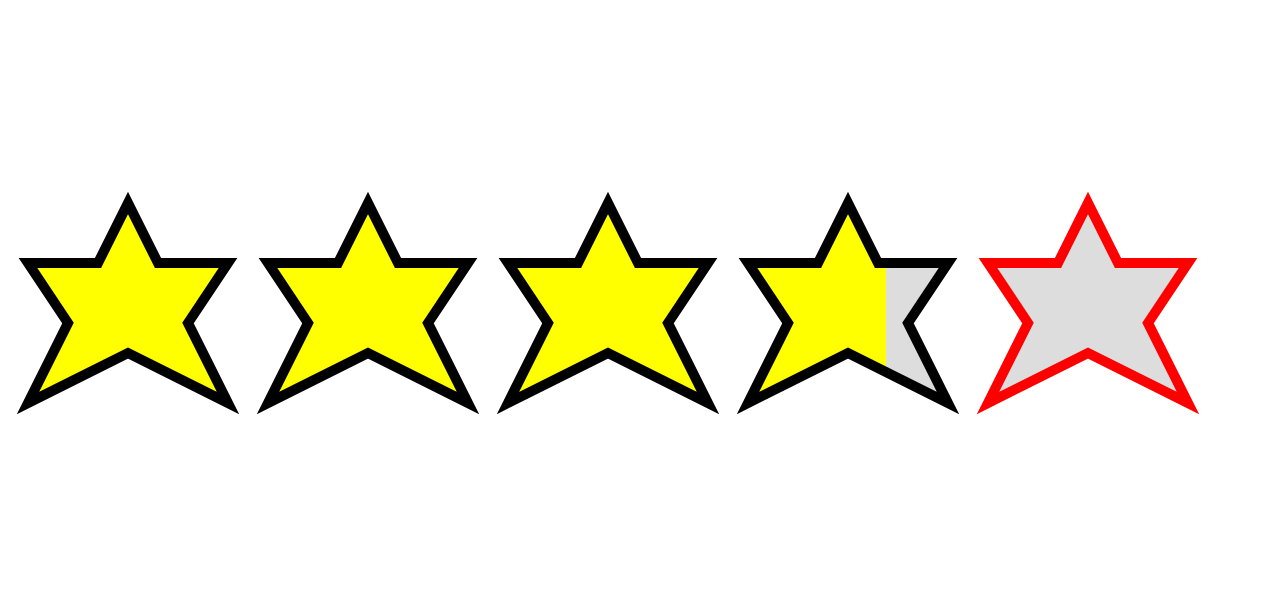
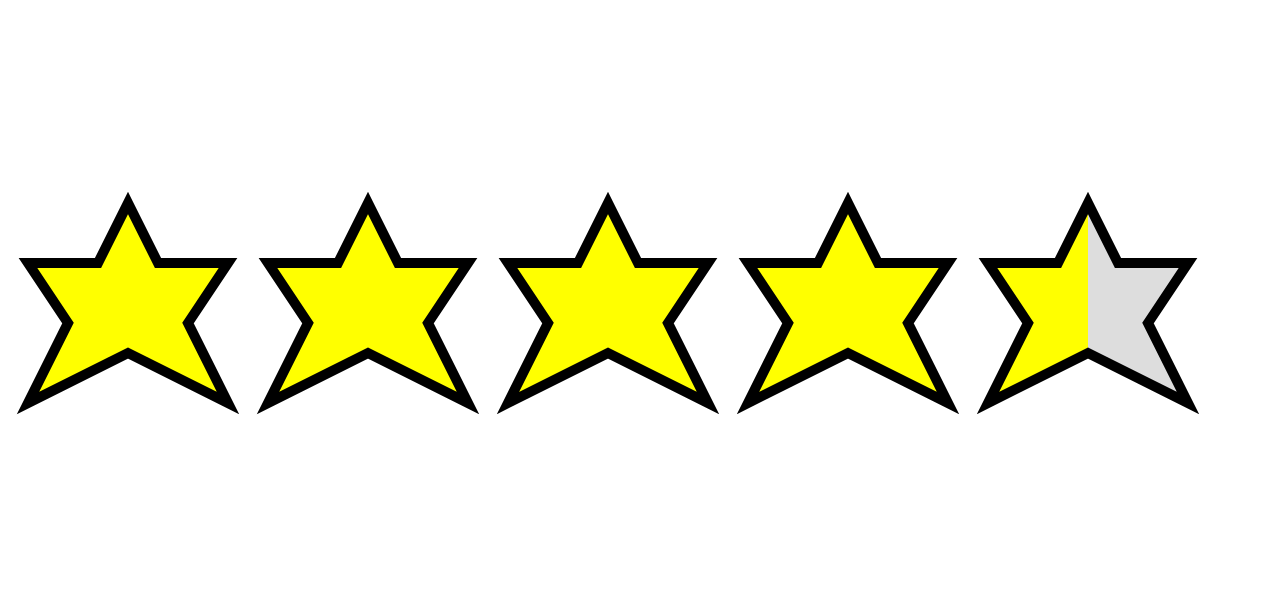
Before and after one commit to siddharthapaul001/js-svg-p-2, a plain HTML site: page index.html in a window 1280 px wide. Shown: the part 5-611 px from the top of the page. Drawn offline with Linux system fonts and the light colour scheme.

Commit message:
fixed a huge mistake

```diff
--- a/index.html
+++ b/index.html
@@ -10,7 +10,7 @@
 
         </div>
         <script>
-            createStar(document.getElementById("svg-container"), "1200px", "600px", 4.69, {
+            createStar(document.getElementById("svg-container"), "1200px", "600px", 4.5, 5, {
                 "direction": "row",
                 "stroke-width": "10px",
                 "rated": {
@@ -21,7 +21,7 @@
                     "fill": "#ddd",
                     "stroke": "#f00"
                 }
-            }, 5);
+            });
         </script>
     </body>
 </html>
--- a/js/main.js
+++ b/js/main.js
@@ -89,7 +89,7 @@ function isFraction(num) {
 }
 
 
-function createStar(parentElement, width, height, rating, styles, N = 5) {
+function createStar(parentElement, width = 0, height = 0, rating, N, styles = {}) {
     let svg = document.createElementNS("http://www.w3.org/2000/svg", "svg"),
         stars = [],
         styleStr = { 'rated': '', 'nonrated': '', 'partial': '' },
@@ -97,8 +97,14 @@ function createStar(parentElement, width, height, rating, styles, N = 5) {
         direction = styles['direction'],
         strokeWidth = styles["stroke-width"] ? pluckSize(styles["stroke-width"]) : 0;
 
+    if (!(parentElement instanceof HTMLElement)) {
+        console.error("First argument must be a html element");
+        return;
+    }
+
     if (isNaN(+N)) {
         console.error("Number of stars must be in numeric value");
+        return;
     }
     if (!strokeWidth.num) {
         strokeWidth = {
@@ -109,12 +115,11 @@ function createStar(parentElement, width, height, rating, styles, N = 5) {
     if (strokeWidth.num > 0 && isFraction(rating)) {
         console.warn("Stroke can result incorrect visualization of fractional rating");
     }
-    console.log(strokeWidth);
 
-    if(!styles['rated']){
+    if (!styles['rated']) {
         styles['rated'] = {};
     }
-    if(!styles['nonrated']){
+    if (!styles['nonrated']) {
         styles['nonrated'] = {};
     }
     styles['rated']['stroke-width'] = strokeWidth.num + strokeWidth.unit;
@@ -122,8 +127,17 @@ function createStar(parentElement, width, height, rating, styles, N = 5) {
     globalThis.N = +N;
     rating = +rating;
 
-    if (!(parentElement instanceof HTMLElement)) {
-        console.error("First argument must be a html element");
+    if (N <= 0) {
+        console.error('N must be a positive number > 0');
+        return;
+    }
+
+    if (isNaN(rating)) {
+        console.error('Expecting rating as number');
+        return;
+    }
+    if (rating > N || rating < 0) {
+        console.error("rating must be a positive number less than or equals to number of stars");
         return;
     }
 
@@ -145,12 +159,12 @@ function createStar(parentElement, width, height, rating, styles, N = 5) {
     }
 
 
-    if(direction == 'row'){
+    if (direction == 'row') {
         if (strokeWidth.num > Math.min(svg.clientWidth / (10 * N), svg.clientHeight / 10)) {
             console.error("Incorrect value of stroke width");
             return;
         }
-    }else if(direction == 'column'){
+    } else if (direction == 'column') {
         if (strokeWidth.num > Math.min(svg.clientHeight / (10 * N), svg.clientWidth / 10)) {
             console.error("Incorrect value of stroke width");
             return;
@@ -229,19 +243,6 @@ function createStar(parentElement, width, height, rating, styles, N = 5) {
             return;
         }
     }
-    if (N <= 0) {
-        console.error('N must be a positive number > 0');
-        return;
-    }
-
-    if (isNaN(rating)) {
-        console.error('Expecting rating as number');
-        return;
-    }
-    if (rating > N || rating < 0) {
-        console.error("rating must be a positive number less than or equals to number of stars");
-        return;
-    }
 
     if (direction == 'row') {
         if (styles["justify-content"] == "streach") {
@@ -293,11 +294,11 @@ function createStar(parentElement, width, height, rating, styles, N = 5) {
         }
     }
     for (let i = 0; i < stars.length; i++) {
-        if (isFraction(rating) && Math.floor(rating) == i + 1) {
+        if (isFraction(rating) && Math.ceil(rating) == i + 1) {
             stars[i].setAttribute("fill", "url(#partial-fill)");
             stars[i].setAttribute("style", styleStr['partial']);
         } else {
-            stars[i].setAttribute("style", i < Math.floor(rating) ? styleStr['rated'] : styleStr['nonrated']);
+            stars[i].setAttribute("style", i < Math.ceil(rating) ? styleStr['rated'] : styleStr['nonrated']);
         }
         svg.appendChild(stars[i]);
     }
```
